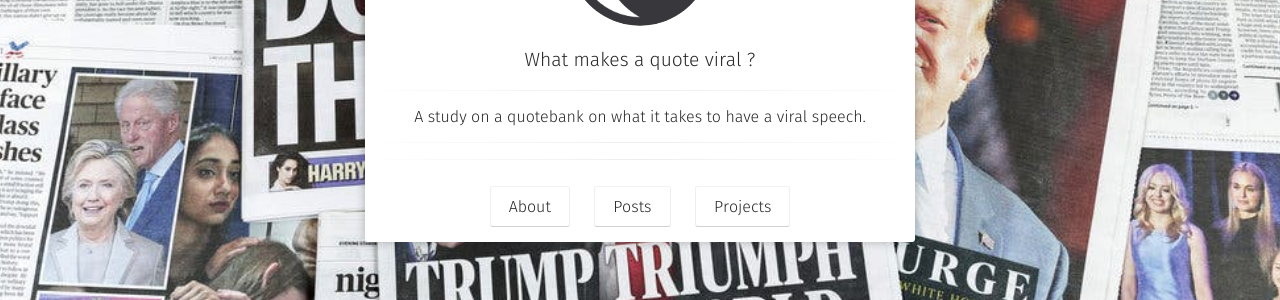
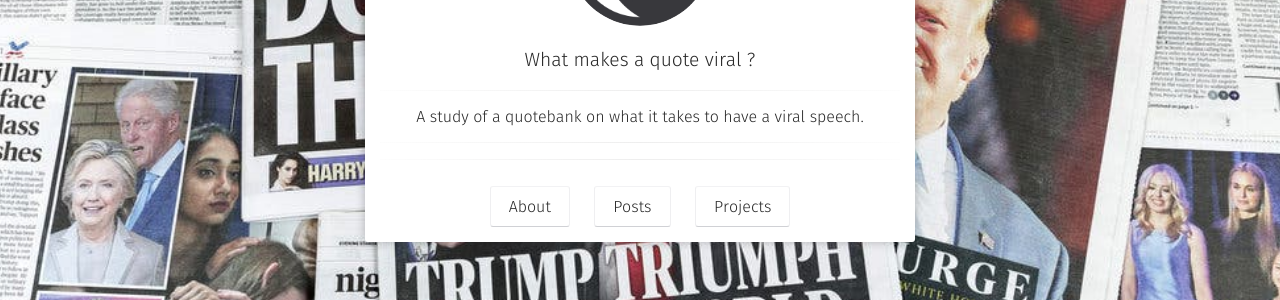
Before and after one commit to kaoutamine/viralSpeech, a Jekyll site: the page built from index.html, in a window 1280 px wide. Shown: the part 397-697 px from the top of the page. Built offline with Jekyll 4.4.1, drawn with Linux system fonts in a browser that asks for light colours; some web fonts are replaced.

```diff
--- a/_config.yml
+++ b/_config.yml
@@ -1,6 +1,6 @@
 # Site
 title:              "What makes a quote viral ?"
-bio:                'A study on a quotebank on what it takes to have a viral speech.'
+bio:                'A study of a quotebank on what it takes to have a viral speech.'
 description:        "This study has been carried on in the context of applied data analysis course at EPFL."
 reading_time:       true
 words_per_minute:   200
```
